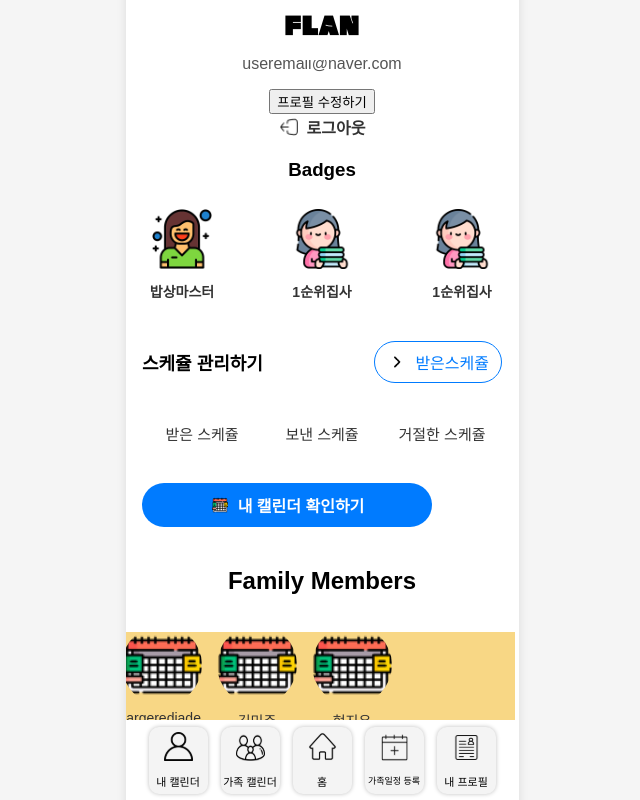
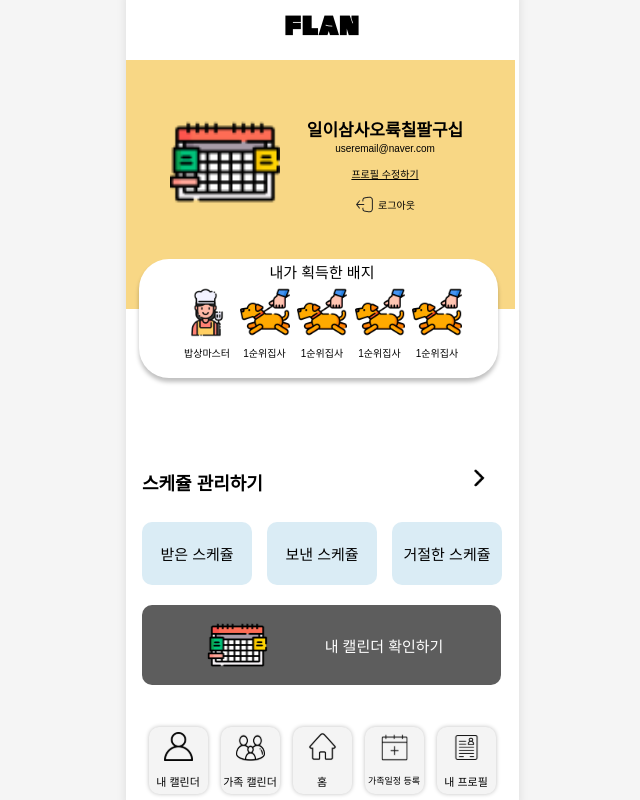
Before and after one commit to 2024GanzithonPYTHON/6_Ganzi_Frontend, a React (Vite) app: page /MyPage in a window 1280 px wide. Shown: the whole page, without its empty margins (318-958 px from the left). Built offline with nearby package versions, Linux system fonts and the light colour scheme; no server answers; a web font is replaced by a local one.

Commit message:
마이페이지 css 완료

```diff
--- a/src/api/axiosClient.js
+++ b/src/api/axiosClient.js
@@ -5,7 +5,7 @@
 import axios from "axios";
 
 const apiClient = axios.create({
-  baseURL: "<백엔드배포주소>",
+  baseURL: "http://ec2-3-34-78-66.ap-northeast-2.compute.amazonaws.com/",
   /* 우리는 토큰 방식이라 일단 필요한지 고민중 withCredentials: true, // 쿠키 및 인증 정보를 요청에 포함 */
 });
 
--- a/src/badge/badgeList.jsx
+++ b/src/badge/badgeList.jsx
@@ -1,5 +1,5 @@
 import React from "react";
-import badgeMapping from "./badgeMapping"; // 배지 매핑 정보
+import badgeMapping from "./BadgeMapping"; // 배지 매핑 정보
 
 const BadgeList = ({ badges }) => {
   return (
--- a/src/pages/login/Login.jsx
+++ b/src/pages/login/Login.jsx
@@ -10,7 +10,7 @@ const Login = () => {
   const navigate = useNavigate();
 
   const handleKakaoLogin = () => {
-    const redirectUrl = "<백엔드배포주소>/accounts/kakao/login/";
+    const redirectUrl = "http://ec2-3-34-78-66.ap-northeast-2.compute.amazonaws.com/accounts/kakao/login/";
     window.location.href = redirectUrl; // 외부 URL 이동은 여전히 window.location.href
   };
 
@@ -18,9 +18,11 @@ const Login = () => {
     const fetchLoginResponse = async () => {
       try {
         // 백엔드가 JSON 응답을 반환한다고 가정
-        const response = await axios.get("<백엔드배포주소>/accounts/kakao/login/", {//백에서 클라이언트에 전달하는 엔드포인트(확인해봐야됨)
+        const response = await axios.get("http://ec2-3-34-78-66.ap-northeast-2.compute.amazonaws.com/", {//백에서 클라이언트에 전달하는 엔드포인트(확인해봐야됨)
           //withCredentials: true, // 쿠키가 필요하다면 설정
         });
+
+        console.log("응답 데이터:", response.data);
 
         const { message, access_token, refresh_token } = response.data;
 
--- a/src/pages/myPage/FamilyList.css
+++ b/src/pages/myPage/FamilyList.css
@@ -9,7 +9,7 @@
 
   .family-list {
     display: flex;
-    gap: 15px; /* 각 구성원 간의 간격 */
+    gap: 0px; /* 각 구성원 간의 간격 */
   }
 
   .family-item {
@@ -21,8 +21,8 @@
   }
 
   .family-profile-img {
-    width: 80px;
-    height: 80px;
+    width: 75px;
+    height: 75px;
     border-radius: 50%; /* 원형 이미지 */
     object-fit: cover; /* 이미지 크기 조정 */
     margin-bottom: 5px; /* 닉네임과 간격 */
@@ -31,4 +31,5 @@
   .family-nickname {
     font-size: 14px;
     color: #333; /* 적절한 색상으로 변경 가능 */
+    width: 135px;
   }
--- a/src/pages/myPage/myPage.css
+++ b/src/pages/myPage/myPage.css
@@ -8,58 +8,121 @@
 
   .profile-section {
     display: flex;
-    flex-direction: column;
+    flex-direction: space-between;
     align-items: center;
   }
 
   .profile-img {
-    width: 120px;
-    height: 120px;
-    border-radius: 50%;
+    width: 110px;
+    height: 110px;
+    border-radius: 25px;
     object-fit: cover;
-    margin-bottom: 15px;
+    margin-bottom: 25px;
+    margin-left: 48px;
+    margin-top: -60px;
+  }
+
+  .right-sec {
+    display: flex;
+    flex-direction: column;
+    align-items: center;
+    margin-left: 25px;
+    margin-top: -32px;
+
   }
 
   .nickname {
-    font-size: 1.5rem;
-    font-weight: bold;
-    margin-bottom: 10px;
+    width: 160px;
+    text-align: center;
+    font-size: 17px;
+    font-style: normal;
+    font-weight: 700;
+    margin-bottom: 2px;
   }
 
   .email {
-    font-size: 1rem;
-    color: #555;
+    text-align: center;
+    font-size: 10px;
+    font-style: normal;
+    font-weight: 200;
+    margin-bottom: 11px;
   }
 
+  .edit-button {
+    background-color: transparent;
+    border: none;
+    font-size: 10px;
+    font-style: normal;
+    font-weight: 500;
+    margin-bottom: 12px;
+    text-decoration: underline;
+  }
+
+  /*로그아웃 버튼 css는 안지움*/
+.logout-button {
+  background-color: transparent;
+  border: none;
+  display: flex;
+  align-items: center;
+  cursor: pointer;
+  margin-bottom: 46px;
+}
+
+.logout-icon {
+  width: 19px;
+  height: 19px;
+  margin-right: 4px;
+}
+
+.logout-button span {
+  font-size: 10px;
+  font-style: normal;
+  font-weight: 500;
+}
+
+.badge-section {
+  margin-bottom: 73px;
+}
+
   .badge-list-container {
+    display: flex;
+    justify-content: center;
     width: 100%; /* 가로폭 전체 사용 */
     overflow-x: auto; /* 가로 스크롤 활성화 */
     white-space: nowrap; /* 배지들이 한 줄로 나열되도록 설정 */
     padding: 10px 0; /* 위아래 여백 */
   }
 
+  .badge-title {
+    font-size: 15px;
+    font-style: normal;
+    font-weight: 400;
+    margin-bottom: -5px;
+  }
+
   .badge-list {
     display: flex;
-    gap: 20px; /* 배지들 사이의 간격 */
+    gap: 7.5px; /* 배지들 사이의 간격 */
   }
 
   .badge-item {
     text-align: center; /* 배지 이름과 이미지를 중앙 정렬 */
-    min-width: 120px; /* 각 배지의 최소 너비 */
+    min-width: 50px; /* 각 배지의 최소 너비 */
   }
 
   .badge-image {
-    width: 60px;
-    height: 60px;
+    width: 50px;
+    height: 50px;
     object-fit: contain; /* 배지가 깨지지 않도록 비율 맞추기 */
   }
 
   .badge-name {
     display: block;
-    margin-top: 8px;
-    font-size: 14px;
-    color: #333;
-    font-weight: bold;
+    margin-top: 4px;
+    font-size: 10px;
+    font-style: normal;
+    font-weight: 300;
+    margin-bottom: 73px;
   }
 
 /* 드래그 가능하게 하기 */
@@ -76,27 +139,6 @@
     background-color: #555;
   }
 
-/*로그아웃 버튼 css는 안지움*/
-.logout-button {
-  background-color: transparent;
-  border: none;
-  display: flex;
-  align-items: center;
-  cursor: pointer;
-}
-
-.logout-icon {
-  width: 20px;
-  height: 20px;
-  margin-right: 8px;
-}
-
-.logout-button span {
-  font-size: 16px;
-  color: #333;
-  font-weight: bold;
-}
-
 /* 스케줄 관리 영역 */
 .schedule-management {
     padding: 20px;
@@ -107,12 +149,13 @@
     display: flex;
     justify-content: space-between;
     align-items: center;
-    margin-bottom: 20px;
   }
 
   .schedule-title {
     font-size: 18px;
-    font-weight: bold;
+    font-style: normal;
+    font-weight: 700;
+    margin-top: -22px;
   }
 
   .received-schedule-button {
@@ -120,16 +163,13 @@
     align-items: center;
     text-decoration: none;
     background-color: transparent;
-    border: 1px solid #007bff;
-    padding: 8px 12px;
-    border-radius: 30px;
-    color: #007bff;
   }
 
   .received-schedule-button img {
-    width: 20px; /* 아이콘 크기 조정 */
-    height: 20px;
+    width: 30px; /* 아이콘 크기 조정 */
+    height: 30px;
     margin-right: 8px;
+    margin-bottom: 29px;
   }
 
   /* 세 개의 버튼 (받은 스케쥴, 보낸 스케쥴, 거절한 스케쥴) */
@@ -137,27 +177,29 @@
     display: flex;
     justify-content: space-between;
     margin-bottom: 20px;
+    gap: 7.5px;
   }
 
-  .schedule-button {
-    flex: 1;
-    text-align: center;
-    padding: 10px;
-    margin: 0 5px;
-    border: 1px solid #ccc;
-    border-radius: 8px;
+  .scheduled-button {
+    display: flex;
+    align-items: center;
+    justify-content: center;
+    width: 110px;
+    height: 63px;
+    border: none;
+    border-radius: 10px;
     text-decoration: none;
-    color: #333;
-    background-color: #f9f9f9;
-  }
-
-  .schedule-button:hover {
-    background-color: #f1f1f1;
+    color: #000;
+    font-size: 15px;
+    font-style: normal;
+    font-weight: 400;
+    background-color: #DAECF5;
   }
 
   /* 내 캘린더 확인하기 버튼 */
   .calendar-button {
     margin-top: 20px;
+    margin-bottom: 80px;
   }
 
   .calendar-link {
@@ -165,29 +207,37 @@
     align-items: center;
     justify-content: center;
     text-decoration: none;
-    background-color: #007bff;
+    background-color: #5D5D5D;
     color: white;
-    border-radius: 30px;
-    padding: 10px 20px;
-    width: 250px; /* 기본 너비 설정, 나중에 수정 가능 */
+    width: 359px;
+    height: 80px;
+    border-radius: 10px;
   }
 
   .calendar-link img {
-    width: 20px;
-    height: 20px;
-    margin-right: 8px;
+    width: 75px;
+    height: 60px;
+    margin-right: 50px;
   }
 
   .calendar-link span {
-    font-size: 16px;
-    font-weight: bold;
+    font-size: 15px;
+    font-style: normal;
+    font-weight: 400;
+  }
+
+  .family-title {
+    font-size: 18px;
+    font-style: normal;
+    font-weight: 700;
+    margin-left: -280px;
   }
 
   .back-rectangle {/*최하단에서 위로 올리자*/
     width: 393px;
     height: 286px;
     background-color: #F8D785;
-    margin-top: -108px;
+    margin-top: -908px;
     z-index: -1;
   }
 
@@ -195,6 +245,8 @@
     width: 359px;
     height: 119px;
     border-radius: 30px;
-    background: #FFF;
+    background: #fff;
     box-shadow: 0px 4px 4px 0px rgba(0, 0, 0, 0.25);
+    margin-top: -50px;
+    margin-left: 17px;
   }
--- a/src/pages/myPage/myPage.jsx
+++ b/src/pages/myPage/myPage.jsx
@@ -3,16 +3,16 @@ import { useNavigate } from "react-router-dom";
 import { Link } from "react-router-dom";
 import apiClient from "../../api/axiosClient";
 import "./MyPage.css";
-import BadgeList from "../../badge/badgeList";
+import BadgeList from "../../badge/BadgeList";
 import logoutImage from '../../assets/mypage/logout.png';
 import rightWay from '../../assets/mypage/rightAngleBracket.png';
 import calButton from '../../assets/mypage/calendarButton.png';
 import FamilyList from './FamilyList'
 
 const dummyProfile = {
-  nickname: "마라맛아기사자",
+  nickname: "일이삼사오륙칠팔구십",
   email: "useremail@naver.com",
-  profile_img: "https://via.placeholder.com/120", // 임시 이미지
+  profile_img: calButton, // 임시 이미지
   badges: [
         {
             badge_name: "밥상마스터"
@@ -33,11 +33,11 @@ const dummyProfile = {
 	family: [
 		{
 			profile_img: calButton,
-			nickname: "largeredjade"
+			nickname: "일이삼사오륙칠팔구십"
 		},
 		{
 			profile_img: calButton,
-			nickname: "김민주"
+			nickname: "일이삼사오륙칠팔구십"
 		},
 		{
 			profile_img: calButton,
@@ -90,18 +90,20 @@ const MyPage = () => {
           alt={`${profile.nickname}'s profile`}
           className="profile-img"
         />
-        <h2 className="nickname">{profile.nickname}</h2>
-        <p className="email">{profile.email}</p>
-        <button className="edit-profile-btn" onClick={handleEditProfile}>
-          프로필 수정하기
-        </button>
-        <button className="logout-button" onClick={handleLogout}>
+        <div className="right-sec">
+          <div className="nickname">{profile.nickname}</div>
+          <div className="email">{profile.email}</div>
+            <button className="edit-button" onClick={handleEditProfile}>
+            프로필 수정하기
+            </button>
+          <button className="logout-button" onClick={handleLogout}>
             <img src={logoutImage} alt="Logout" className="logout-icon" />
             <span>로그아웃</span>
-        </button>
+          </button>
+        </div>
       </div>
       <div className="badges-section">
-        <h3>Badges</h3>
+        <div className="badge-title">내가 획득한 배지</div>
         {profile.badges && profile.badges.length > 0 ? (
           <BadgeList badges={profile.badges} /> // 배지 목록 표시
         ) : (
@@ -111,17 +113,16 @@ const MyPage = () => {
 
         <div className="schedule-management">
          <div className="schedule-header">
-            <h3 className="schedule-title">스케쥴 관리하기</h3>
+            <div className="schedule-title">스케쥴 관리하기</div>
             <Link to="/받은스케쥴" className="received-schedule-button">
               <img src={rightWay} alt="받은 스케쥴" />
-              <span>받은스케쥴</span>
             </Link>
           </div>
 
           <div className="schedule-buttons">
-         <Link to="/받은스케쥴" className="schedule-button">받은 스케쥴</Link>
-         <Link to="/보낸스케쥴" className="schedule-button">보낸 스케쥴</Link>
-         <Link to="/거절한스케쥴" className="schedule-button">거절한 스케쥴</Link>
+         <Link to="/받은스케쥴" className="scheduled-button">받은 스케쥴</Link>
+         <Link to="/보낸스케쥴" className="scheduled-button">보낸 스케쥴</Link>
+         <Link to="/거절한스케쥴" className="scheduled-button">거절한 스케쥴</Link>
         </div>
 
           <div className="calendar-button">
@@ -132,7 +133,7 @@ const MyPage = () => {
           </div>
         </div>
           <div>
-            <h2>Family Members</h2>
+            <div className="family-title">우리 가족</div>
             <FamilyList family={profile.family} />
           </div>
         <div className="back-rectangle"></div>
```
Also changed, not shown: src/badge/badgeMapping.jsx (+10 -10 lines).
